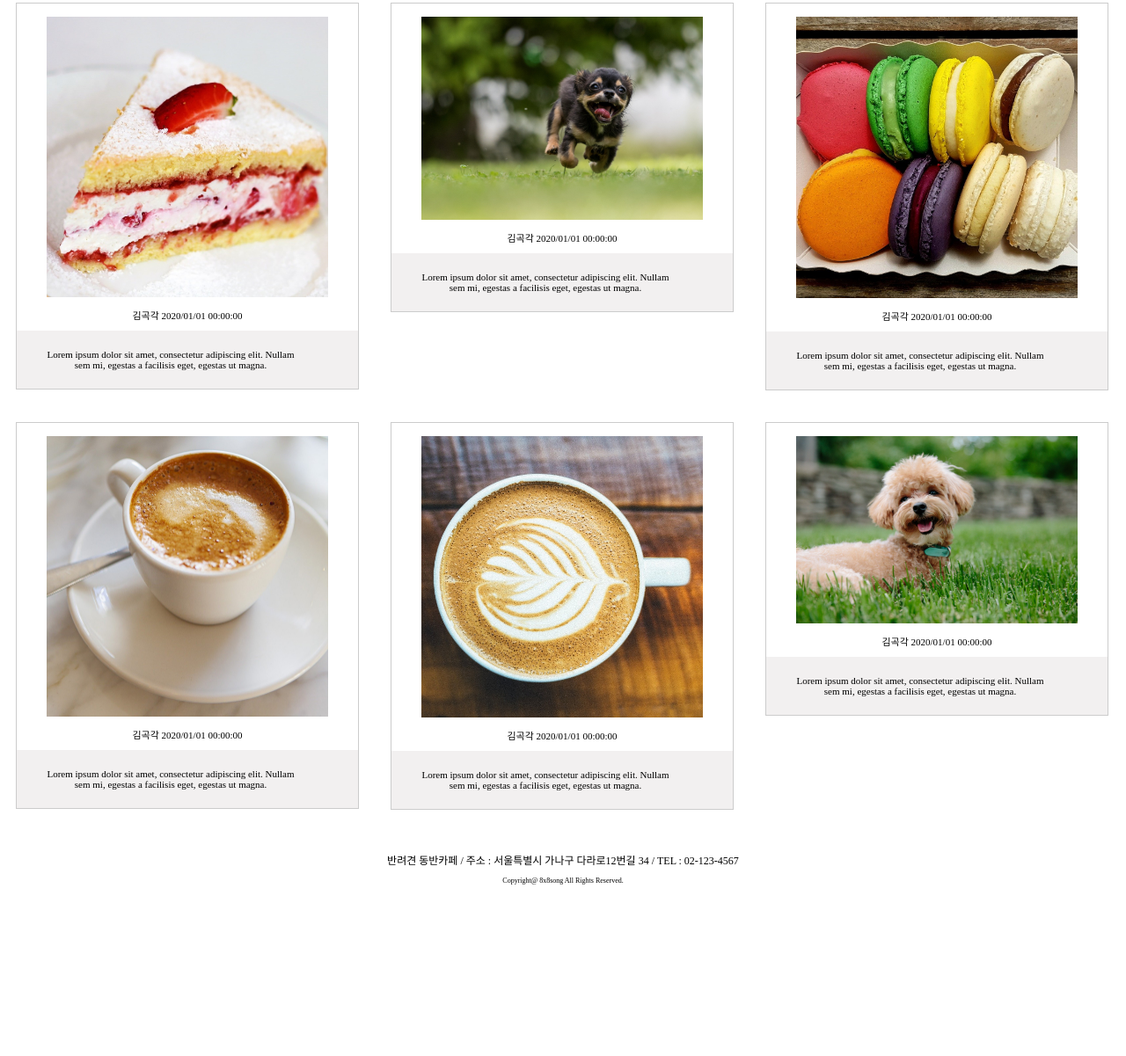
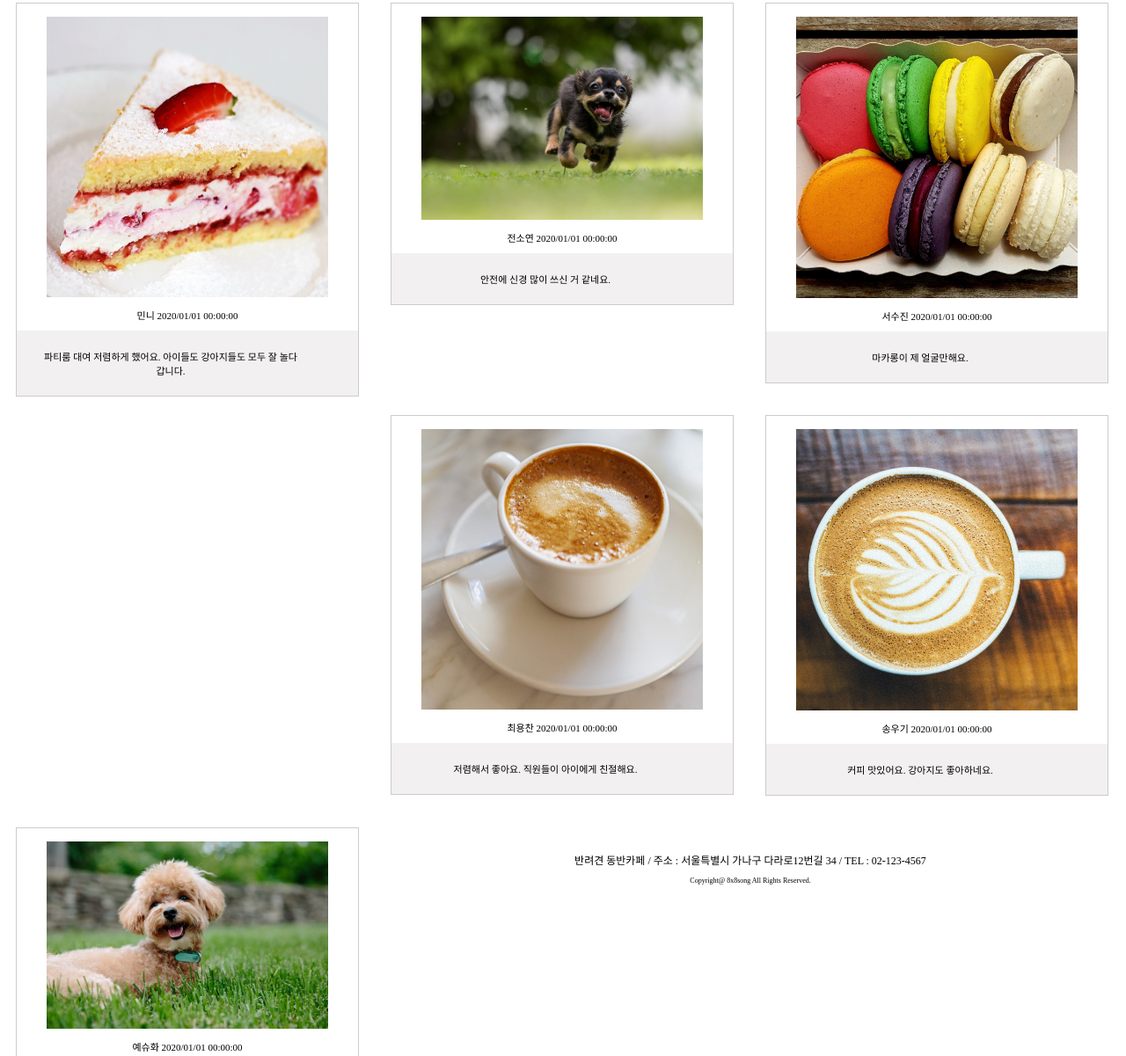
Before and after one commit to Zipge/Cafe-Dingdong, a plain HTML site: page 05_review.html in a window 1280 px wide. Shown: the part 281-1482 px from the top of the page at 88% size. Drawn offline with nearby package versions, Linux system fonts and the light colour scheme.

Commit message:
내용 수정

```diff
--- a/05_review.html
+++ b/05_review.html
@@ -141,54 +141,54 @@
                         <div class="paperHolder">
                             <img src="image/review/review(1).jpg" width="320"/>
                         </div>
-                        <p class="paperInfo">김곡각 2020/01/01 00:00:00</p>
+                        <p class="paperInfo">민니 2020/01/01 00:00:00</p>
                         <div class="paperContent">
-                            <p class="paperText">Lorem ipsum dolor sit amet, consectetur adipiscing elit. Nullam sem mi, egestas a facilisis eget, egestas ut magna.</p>
+                            <p class="paperText">파티룸 대여 저렴하게 했어요. 아이들도 강아지들도 모두 잘 놀다 갑니다.</p>
                         </div>
                     </div>
                     <div class="paper">
                         <div class="paperHolder">
                             <img src="image/review/review(2).jpg" width="320"/>
                         </div>
-                        <p class="paperInfo">김곡각 2020/01/01 00:00:00</p>
+                        <p class="paperInfo">전소연 2020/01/01 00:00:00</p>
                         <div class="paperContent">
-                            <p class="paperText">Lorem ipsum dolor sit amet, consectetur adipiscing elit. Nullam sem mi, egestas a facilisis eget, egestas ut magna.</p>
+                            <p class="paperText">안전에 신경 많이 쓰신 거 같네요.</p>
                         </div>
                     </div>
                     <div class="paper">
                         <div class="paperHolder">
                             <img src="image/review/review(3).jpg" width="320"/>
                         </div>
-                        <p class="paperInfo">김곡각 2020/01/01 00:00:00</p>
+                        <p class="paperInfo">서수진 2020/01/01 00:00:00</p>
                         <div class="paperContent">
-                            <p class="paperText">Lorem ipsum dolor sit amet, consectetur adipiscing elit. Nullam sem mi, egestas a facilisis eget, egestas ut magna.</p>
+                            <p class="paperText">마카롱이 제 얼굴만해요.</p>
                         </div>
                     </div>
                     <div class="paper">
                         <div class="paperHolder">
                             <img src="image/review/review(4).jpg" width="320"/>
                         </div>
-                        <p class="paperInfo">김곡각 2020/01/01 00:00:00</p>
+                        <p class="paperInfo">최용찬 2020/01/01 00:00:00</p>
                         <div class="paperContent">
-                            <p class="paperText">Lorem ipsum dolor sit amet, consectetur adipiscing elit. Nullam sem mi, egestas a facilisis eget, egestas ut magna.</p>
+                            <p class="paperText">저렴해서 좋아요. 직원들이 아이에게 친절해요.</p>
                         </div>
                     </div>
                     <div class="paper">
                         <div class="paperHolder">
                             <img src="image/review/review(5).jpg" width="320"/>
                         </div>
-                        <p class="paperInfo">김곡각 2020/01/01 00:00:00</p>
+                        <p class="paperInfo">송우기 2020/01/01 00:00:00</p>
                         <div class="paperContent">
-                            <p class="paperText">Lorem ipsum dolor sit amet, consectetur adipiscing elit. Nullam sem mi, egestas a facilisis eget, egestas ut magna.</p>
+                            <p class="paperText">커피 맛있어요. 강아지도 좋아하네요.</p>
                         </div>
                     </div>
                     <div class="paper">
                         <div class="paperHolder">
                             <img src="image/review/review(6).jpg" width="320"/>
                         </div>
-                        <p class="paperInfo">김곡각 2020/01/01 00:00:00</p>
+                        <p class="paperInfo">예슈화 2020/01/01 00:00:00</p>
                         <div class="paperContent">
-                            <p class="paperText">Lorem ipsum dolor sit amet, consectetur adipiscing elit. Nullam sem mi, egestas a facilisis eget, egestas ut magna.</p>
+                            <p class="paperText">공원 바로 맞은 편이라 방문하기 좋네요.</p>
                         </div>
                     </div>
                 </div>
```
